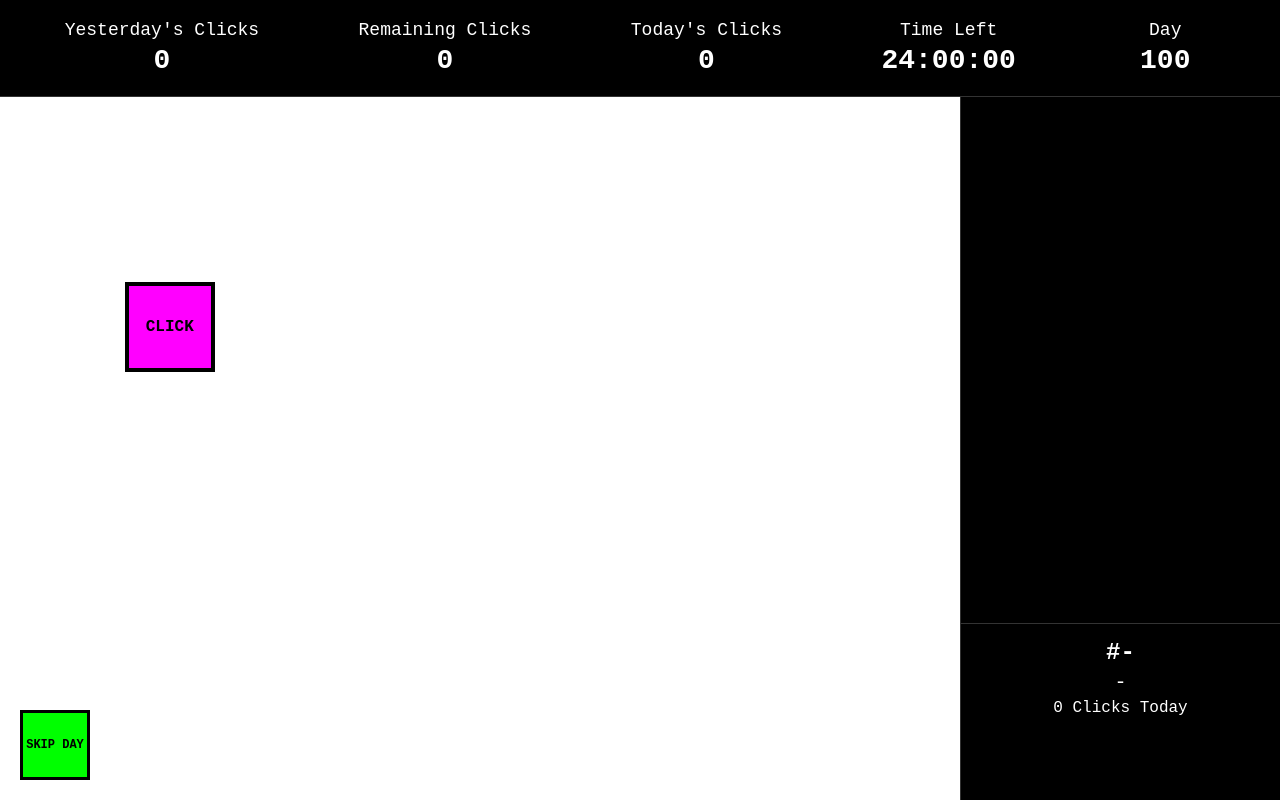
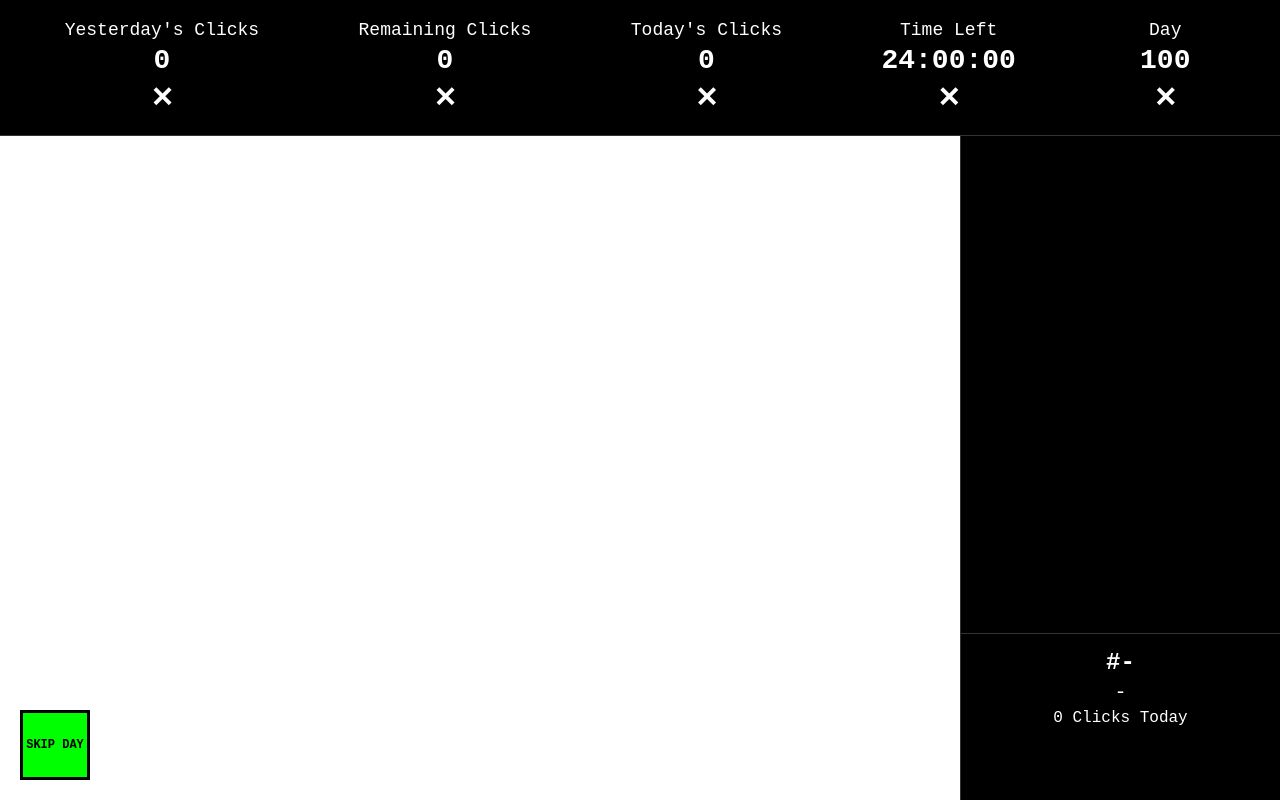
Before and after one commit to dhbrrjudrvrjdhfv/ClickerCat, a website: page public/index.html in a window 1280 px wide. Drawn offline with Linux system fonts and the light colour scheme; no server answers.

Commit message:
Update index.html

```diff
--- a/public/index.html
+++ b/public/index.html
@@ -8,15 +8,34 @@
 </head>
 <body>
   <div class="stats">
-    <div class="stat">Yesterday's Clicks<br><span id="yesterday">0</span></div>
-    <div class="stat">Remaining Clicks<br><span id="remaining">0</span></div>
-    <div class="stat">Today's Clicks<br><span id="today">0</span></div>
-    <div class="stat">Time Left<br><span id="time">24:00:00</span></div>
-    <div class="stat">Day<br><span id="day">100</span></div>
+    <div class="stat">
+      Yesterday's Clicks<br>
+      <span id="yesterday">0</span>
+      <span class="stat-x">✕</span>
+    </div>
+    <div class="stat">
+      Remaining Clicks<br>
+      <span id="remaining">0</span>
+      <span class="stat-x">✕</span>
+    </div>
+    <div class="stat">
+      Today's Clicks<br>
+      <span id="today">0</span>
+      <span class="stat-x">✕</span>
+    </div>
+    <div class="stat">
+      Time Left<br>
+      <span id="time">24:00:00</span>
+      <span class="stat-x">✕</span>
+    </div>
+    <div class="stat">
+      Day<br>
+      <span id="day">100</span>
+      <span class="stat-x">✕</span>
+    </div>
   </div>
   <main>
     <div id="gameArea">
-      <div id="mole">CLICK</div>
       <div id="skipBtn">SKIP DAY</div>
     </div>
     <div id="sidebar">
```
